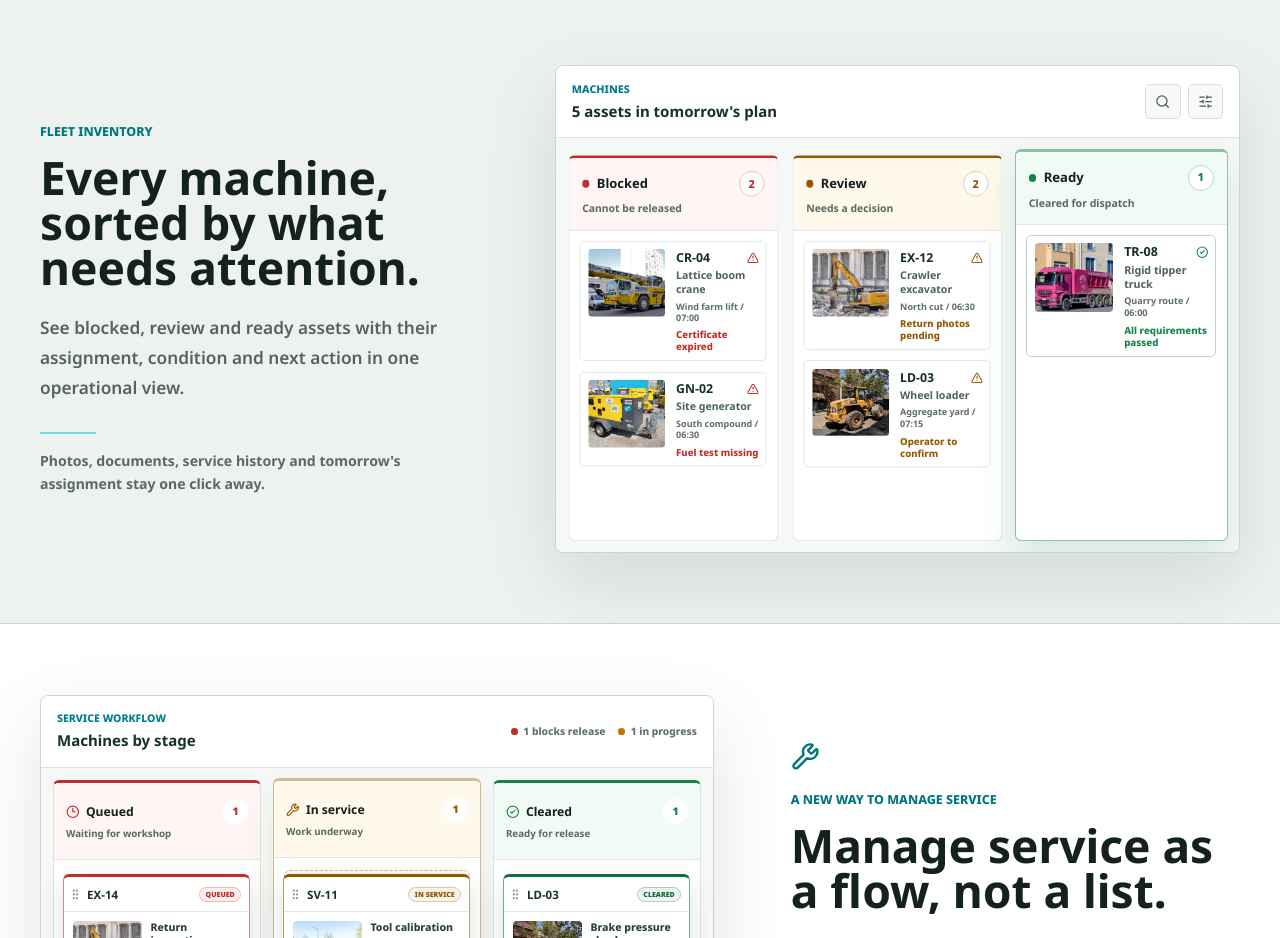
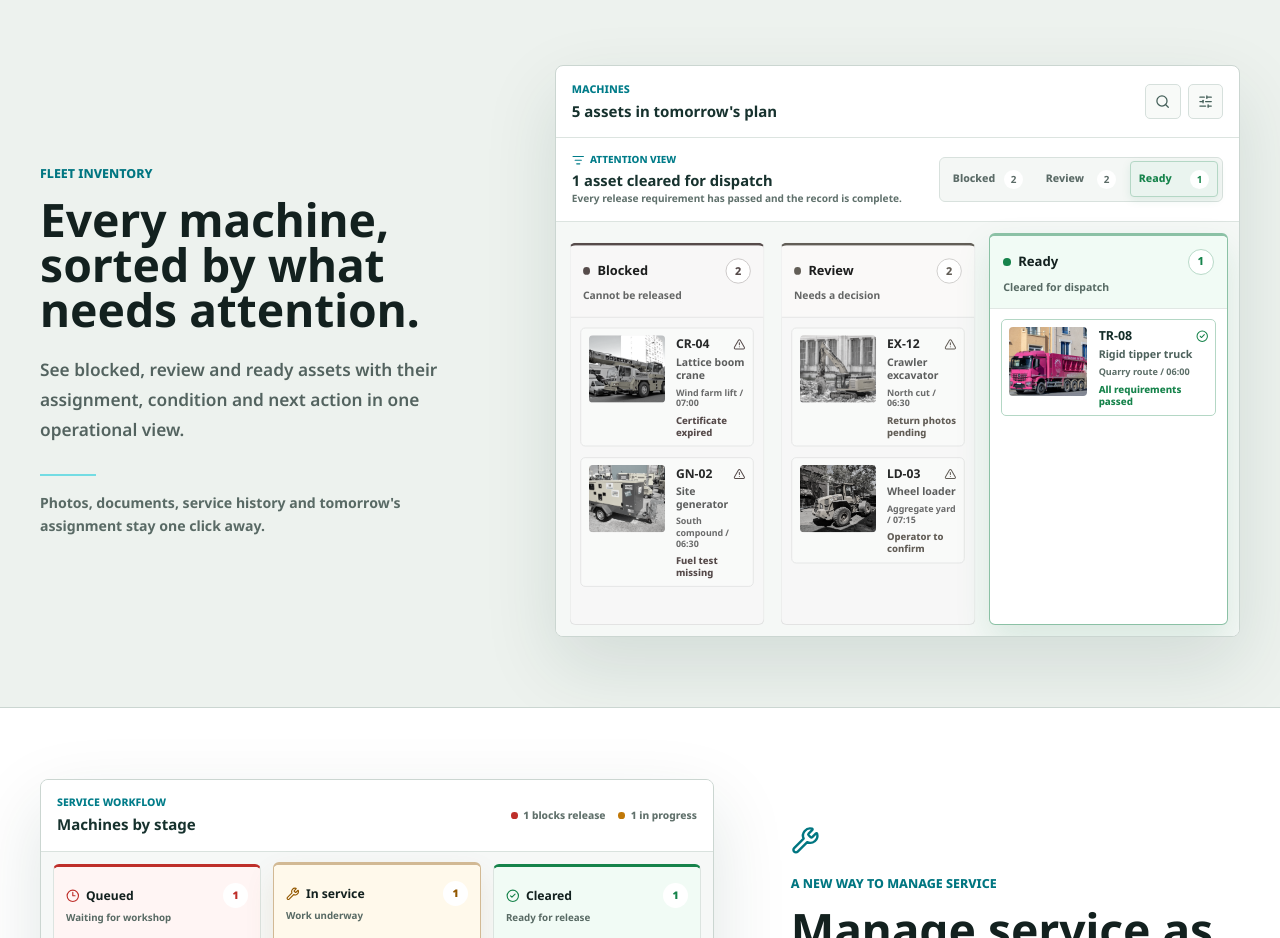
Before and after one commit to gkaragioul/FleetLever, a Next.js app: page /landing in a window 1280 px wide. Shown: the part 3300-4238 px from the top of the page. Built offline with nearby package versions, Linux system fonts and the light colour scheme; no server answers.

Commit message:
refine(site): clarify inventory attention animation

```diff
--- a/scripts/verify-commercial-site.mjs
+++ b/scripts/verify-commercial-site.mjs
@@ -189,10 +189,22 @@ requireTokens("inventoryStrip", [
   "Blocked",
   "Review",
   "Ready",
+  "2 assets need action now",
+  "2 assets need a decision",
+  "1 asset cleared for dispatch",
   "data-inventory-focus",
+  "data-inventory-result",
+  "data-inventory-filter",
+  "data-active",
   "prefers-reduced-motion: reduce",
 ]);
-requireTokens("inventoryStripStyles", ["grid-template-columns", "data-focus", "prefers-reduced-motion: reduce"]);
+requireTokens("inventoryStripStyles", [
+  "grid-template-columns",
+  "data-focus",
+  "data-active",
+  "filter: saturate",
+  "prefers-reduced-motion: reduce",
+]);
 
 requireTokens("serviceStrip", [
   'data-animation="service-kanban"',
--- a/scripts/verify-commercial-ui.mjs
+++ b/scripts/verify-commercial-ui.mjs
@@ -570,6 +570,17 @@ async function verifyWheelSteppedMotion(page, name) {
         continue;
       }
 
+      if (motionCase.selector.includes("fleet-inventory")) {
+        const inventoryState = await section.evaluate((element) => ({
+          result: element.querySelector("[data-inventory-result]")?.getAttribute("data-inventory-result"),
+          activeLanes: element.querySelectorAll('[data-state][data-active="true"]').length,
+          activeFilters: element.querySelectorAll('[data-inventory-filter][data-active="true"][aria-pressed="true"]').length,
+        }));
+        if (inventoryState.result !== afterDown || inventoryState.activeLanes !== 1 || inventoryState.activeFilters !== 1) {
+          failures.push(`${name}: fleet inventory focus is not reflected by one clear result, lane and filter`);
+        }
+      }
+
       await motionPage.waitForTimeout(220);
       await motionPage.mouse.wheel(0, -128);
       await motionPage.waitForTimeout(motionCase.settle ?? 520);
--- a/src/components/fleetlever/fleet-inventory-strip.module.css
+++ b/src/components/fleetlever/fleet-inventory-strip.module.css
@@ -118,12 +118,153 @@
   height: 0.95rem;
 }
 
+.attentionBar {
+  display: grid;
+  grid-template-columns: minmax(0, 1fr) auto;
+  align-items: center;
+  gap: 1.25rem;
+  min-height: 5.25rem;
+  border-bottom: 1px solid #dce4e0;
+  padding: 0.75rem 1rem;
+  background: #fff;
+}
+
+.attentionResult {
+  min-width: 0;
+  animation: inventoryResultIn 520ms cubic-bezier(0.22, 1, 0.36, 1) both;
+}
+
+.attentionLabel {
+  display: flex;
+  align-items: center;
+  gap: 0.35rem;
+  color: #007c89;
+  font-size: 0.62rem;
+  font-weight: 800;
+  text-transform: uppercase;
+}
+
+.attentionLabel svg {
+  width: 0.78rem;
+  height: 0.78rem;
+}
+
+.attentionResult > strong,
+.attentionResult > small {
+  display: block;
+}
+
+.attentionResult > strong {
+  margin-top: 0.25rem;
+  color: #17322e;
+  font-size: 0.92rem;
+  line-height: 1.25;
+}
+
+.attentionResult > small {
+  margin-top: 0.18rem;
+  overflow: hidden;
+  color: #60716c;
+  font-size: 0.63rem;
+  font-weight: 650;
+  line-height: 1.35;
+  text-overflow: ellipsis;
+  white-space: nowrap;
+}
+
+.filters {
+  display: grid;
+  grid-template-columns: repeat(3, minmax(0, 1fr));
+  gap: 0.25rem;
+  border: 1px solid #d8e1dd;
+  border-radius: 6px;
+  padding: 0.22rem;
+  background: #f4f7f5;
+}
+
+.filterButton {
+  --filter-color: #315f58;
+  display: flex;
+  min-width: 5.35rem;
+  align-items: center;
+  justify-content: space-between;
+  gap: 0.55rem;
+  border: 1px solid transparent;
+  border-radius: 4px;
+  padding: 0.46rem 0.52rem;
+  background: transparent;
+  color: #5b6b67;
+  cursor: pointer;
+  font: inherit;
+  transition:
+    border-color 240ms ease,
+    background-color 240ms ease,
+    color 240ms ease,
+    box-shadow 240ms ease;
+}
+
+.filterButton[data-inventory-filter="blocked"] {
+  --filter-color: #be2f2a;
+}
+
+.filterButton[data-inventory-filter="review"] {
+  --filter-color: #935800;
+}
+
+.filterButton[data-inventory-filter="ready"] {
+  --filter-color: #16834b;
+}
+
+.filterButton:hover,
+.filterButton[data-active="true"] {
+  border-color: color-mix(in srgb, var(--filter-color) 32%, white);
+  background: color-mix(in srgb, var(--filter-color) 9%, white);
+  color: var(--filter-color);
+}
+
+.filterButton[data-active="true"] {
+  box-shadow: 0 3px 10px color-mix(in srgb, var(--filter-color) 10%, transparent);
+}
+
+.filterButton:focus-visible {
+  outline: 2px solid #007c89;
+  outline-offset: 2px;
+}
+
+.filterButton span {
+  font-size: 0.66rem;
+  font-weight: 800;
+}
+
+.filterButton strong {
+  display: grid;
+  min-width: 1.2rem;
+  height: 1.2rem;
+  place-items: center;
+  border-radius: 999px;
+  background: #fff;
+  font-size: 0.62rem;
+}
+
 .lanes {
   display: grid;
   grid-template-columns: repeat(3, minmax(0, 1fr));
   gap: 0.7rem;
   padding: 0.7rem;
   background: #f5f8f6;
+  transition: grid-template-columns 720ms cubic-bezier(0.22, 1, 0.36, 1);
+}
+
+.productWindow[data-focus="blocked"] .lanes {
+  grid-template-columns: 1.12fr 0.94fr 0.94fr;
+}
+
+.productWindow[data-focus="review"] .lanes {
+  grid-template-columns: 0.94fr 1.12fr 0.94fr;
+}
+
+.productWindow[data-focus="ready"] .lanes {
+  grid-template-columns: 0.94fr 0.94fr 1.12fr;
 }
 
 .lane {
@@ -134,11 +275,13 @@
   border-top: 3px solid var(--lane-color);
   border-radius: 6px;
   background: #fff;
-  transform: translateY(0.2rem) scale(0.985);
+  filter: saturate(0.08);
+  transform: translateY(0.3rem) scale(0.975);
   transition:
     border-color 700ms ease,
     box-shadow 700ms ease,
-    transform 850ms cubic-bezier(0.22, 1, 0.36, 1);
+    filter 520ms ease,
+    transform 700ms cubic-bezier(0.22, 1, 0.36, 1);
 }
 
 .lane[data-state="blocked"] {
@@ -156,12 +299,19 @@
   --lane-wash: #f1fbf5;
 }
 
-.productWindow[data-focus="blocked"] .lane[data-state="blocked"],
-.productWindow[data-focus="review"] .lane[data-state="review"],
-.productWindow[data-focus="ready"] .lane[data-state="ready"] {
+.lane[data-active="true"] {
   border-color: color-mix(in srgb, var(--lane-color) 50%, white);
   box-shadow: 0 16px 35px color-mix(in srgb, var(--lane-color) 13%, transparent);
+  filter: saturate(1);
   transform: translateY(0) scale(1);
+}
+
+.lane[data-active="false"] {
+  background: #f5f8f6;
+}
+
+.lane[data-active="false"] .assetRow {
+  background: #f8faf9;
 }
 
 .laneHeader {
@@ -231,11 +381,14 @@
   transition: border-color 500ms ease, transform 500ms ease;
 }
 
-.productWindow[data-focus="blocked"] .lane[data-state="blocked"] .assetRow,
-.productWindow[data-focus="review"] .lane[data-state="review"] .assetRow,
-.productWindow[data-focus="ready"] .lane[data-state="ready"] .assetRow {
+.lane[data-active="true"] .assetRow {
   border-color: color-mix(in srgb, var(--lane-color) 32%, white);
   transform: translateY(-1px);
+  animation: inventoryAssetIn 560ms cubic-bezier(0.22, 1, 0.36, 1) both;
+}
+
+.lane[data-active="true"] .assetRow:nth-child(2) {
+  animation-delay: 90ms;
 }
 
 .assetImage {
@@ -333,9 +486,34 @@
     display: none;
   }
 
+  .attentionBar {
+    grid-template-columns: 1fr;
+    gap: 0.65rem;
+    padding: 0.7rem 0.75rem;
+  }
+
+  .attentionResult > small {
+    white-space: normal;
+  }
+
+  .filters {
+    width: 100%;
+  }
+
+  .filterButton {
+    min-width: 0;
+  }
+
   .lanes {
     gap: 0.35rem;
+    grid-template-columns: repeat(3, minmax(0, 1fr));
     padding: 0.4rem;
+  }
+
+  .productWindow[data-focus="blocked"] .lanes,
+  .productWindow[data-focus="review"] .lanes,
+  .productWindow[data-focus="ready"] .lanes {
+    grid-template-columns: repeat(3, minmax(0, 1fr));
   }
 
   .lane {
@@ -402,9 +580,40 @@
   }
 }
 
+@keyframes inventoryResultIn {
+  from {
+    opacity: 0;
+    transform: translateY(0.35rem);
+  }
+
+  to {
+    opacity: 1;
+    transform: translateY(0);
+  }
+}
+
+@keyframes inventoryAssetIn {
+  from {
+    opacity: 0.45;
+    transform: translateY(0.45rem);
+  }
+
+  to {
+    opacity: 1;
+    transform: translateY(-1px);
+  }
+}
+
 @media (prefers-reduced-motion: reduce) {
   .lane,
-  .assetRow {
+  .assetRow,
+  .lanes,
+  .filterButton {
     transition: none;
   }
+
+  .attentionResult,
+  .lane[data-active="true"] .assetRow {
+    animation: none;
+  }
 }
--- a/src/components/fleetlever/fleet-inventory-strip.tsx
+++ b/src/components/fleetlever/fleet-inventory-strip.tsx
@@ -1,7 +1,7 @@
 "use client";
 
 import Image from "next/image";
-import { AlertTriangle, CheckCircle2, Search, SlidersHorizontal } from "lucide-react";
+import { AlertTriangle, CheckCircle2, ListFilter, Search, SlidersHorizontal } from "lucide-react";
 import { useEffect, useRef, useState } from "react";
 import styles from "./fleet-inventory-strip.module.css";
 import { useWheelMotionStep } from "./use-wheel-motion-step";
@@ -84,6 +84,26 @@ const inventoryLanes: Array<{
 
 const INVENTORY_FOCUS_DURATION = 2800;
 const INVENTORY_STATES: InventoryState[] = ["blocked", "review", "ready"];
+const inventoryFocusCopy: Record<
+  InventoryState,
+  {
+    result: string;
+    detail: string;
+  }
+> = {
+  blocked: {
+    result: "2 assets need action now",
+    detail: "Open the blockers before tomorrow's dispatch is committed.",
+  },
+  review: {
+    result: "2 assets need a decision",
+    detail: "Confirm the missing return evidence and operator assignment.",
+  },
+  ready: {
+    result: "1 asset cleared for dispatch",
+    detail: "Every release requirement has passed and the record is complete.",
+  },
+};
 
 export function FleetInventoryStrip() {
   const sectionRef = useRef<HTMLElement>(null);
@@ -135,6 +155,7 @@ export function FleetInventoryStrip() {
   }, [focus, inView, paused, reducedMotion]);
 
   const visibleFocus: InventoryState = reducedMotion ? "ready" : focus;
+  const focusCopy = inventoryFocusCopy[visibleFocus];
 
   return (
     <section
@@ -179,9 +200,41 @@ export function FleetInventoryStrip() {
             </div>
           </div>
 
+          <div className={styles.attentionBar} data-inventory-result={visibleFocus}>
+            <div className={styles.attentionResult} key={visibleFocus}>
+              <span className={styles.attentionLabel}>
+                <ListFilter aria-hidden="true" />
+                Attention view
+              </span>
+              <strong>{focusCopy.result}</strong>
+              <small>{focusCopy.detail}</small>
+            </div>
+            <div className={styles.filters} role="group" aria-label="Filter assets by readiness">
+              {inventoryLanes.map((lane) => (
+                <button
+                  className={styles.filterButton}
+                  data-inventory-filter={lane.state}
+                  data-active={visibleFocus === lane.state ? "true" : "false"}
+                  aria-pressed={visibleFocus === lane.state}
+                  key={lane.state}
+                  type="button"
+                  onClick={() => setFocus(lane.state)}
+                >
+                  <span>{lane.label}</span>
+                  <strong>{lane.count}</strong>
+                </button>
+              ))}
+            </div>
+          </div>
+
           <div className={styles.lanes}>
             {inventoryLanes.map((lane) => (
-              <article className={styles.lane} data-state={lane.state} key={lane.state}>
+              <article
+                className={styles.lane}
+                data-state={lane.state}
+                data-active={visibleFocus === lane.state ? "true" : "false"}
+                key={lane.state}
+              >
                 <header className={styles.laneHeader}>
                   <div>
                     <span className={styles.stateDot} aria-hidden="true" />
```
